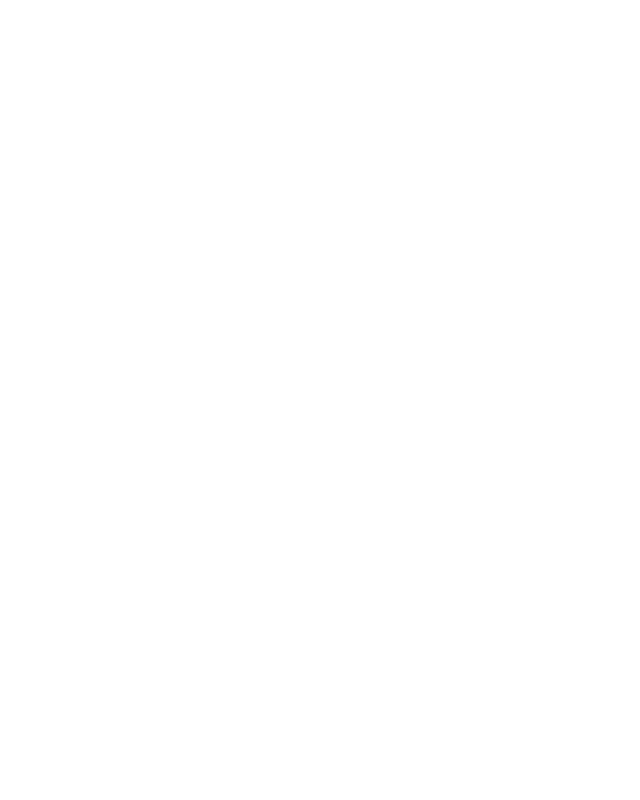
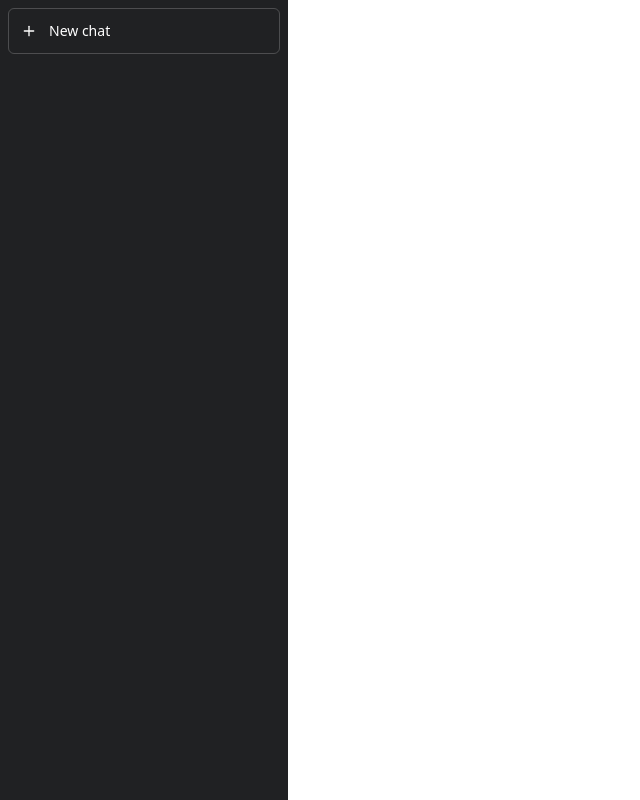
Before and after one commit to yassinbenmansour/ChatGPT-Clone, a React (Create React App) app in the folder my_chatgpt/: page / in a window 1280 px wide. Shown: the whole page, without its empty margins (0-640 px from the left). Built offline with nearby package versions, Linux system fonts and the light colour scheme.

Commit message:
new chat

```diff
--- a/my_chatgpt/src/App.js
+++ b/my_chatgpt/src/App.js
@@ -1,8 +1,11 @@
 import React from 'react'
+import Leftsection from './Components/leftsection/Leftsection'
 
 export default function App() {
   return (
     <div>
+
+      <Leftsection />
 
 
 
--- a/my_chatgpt/src/Components/leftsection/Leftsection.jsx
+++ b/my_chatgpt/src/Components/leftsection/Leftsection.jsx
@@ -1,7 +1,21 @@
 import React from 'react'
+import {
+    DiscordIcon,
+    ExternalLinkIcon,
+    LogOutIcon,
+    PlusIcon,
+    SunIcon,
+  } from "../../constants";
 
 export default function Leftsection() {
   return (
-    <div>Leftsection</div>
+    <div className='flex w-72 bg-black h-screen'>
+      <div className='m-2 w-full'>
+        <a href='new' className="flex py-3 px-3 items-center gap-3 rounded-md hover:bg-gray-500/10 transition-colors duration-200 text-white cursor-pointer text-sm flex-shrink-0 border border-white/20">
+              <PlusIcon />
+              New chat
+        </a>
+      </div>
+    </div>
   )
 }
--- a/my_chatgpt/src/Components/rightsection/Rightsection.jsx
+++ b/my_chatgpt/src/Components/rightsection/Rightsection.jsx
@@ -0,0 +1,7 @@
+import React from 'react'
+
+export default function Rightsection() {
+  return (
+    <div>Rightsection</div>
+  )
+}
```
